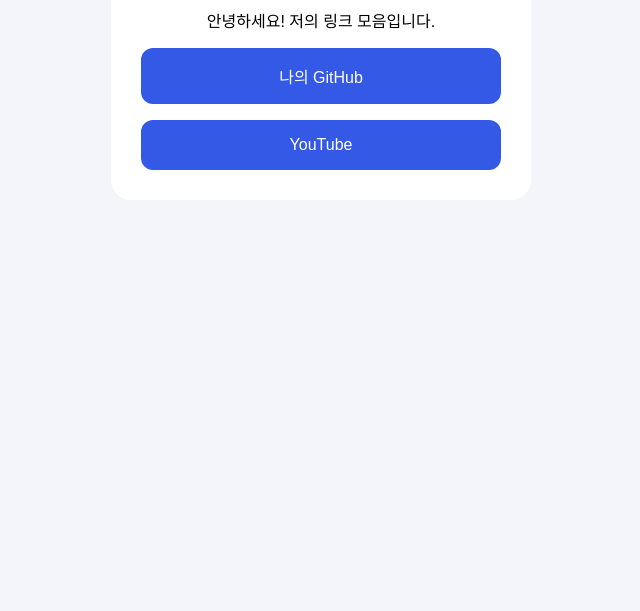
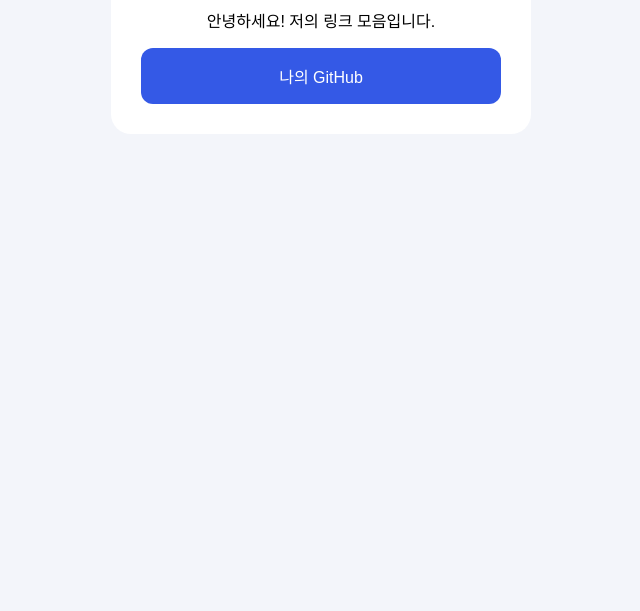
Before and after one commit to mkshin116/web-assignment, a plain HTML site: page mylink/index.html in a window 1280 px wide. Shown: the part 189-800 px from the top of the page, without its empty margins (319-959 px from the left). Drawn offline with Linux system fonts and the light colour scheme.

Commit message:
Update index.html

```diff
--- a/mylink/index.html
+++ b/mylink/index.html
@@ -34,7 +34,6 @@
     <h1>신민기의 MyLink</h1>
     <p>안녕하세요! 저의 링크 모음입니다.</p>
     <a href="https://github.com/mkshin116">나의 GitHub</a>
-    <a href="https://www.youtube.com/">YouTube</a>
   </main>
 </body>
 </html>
```
